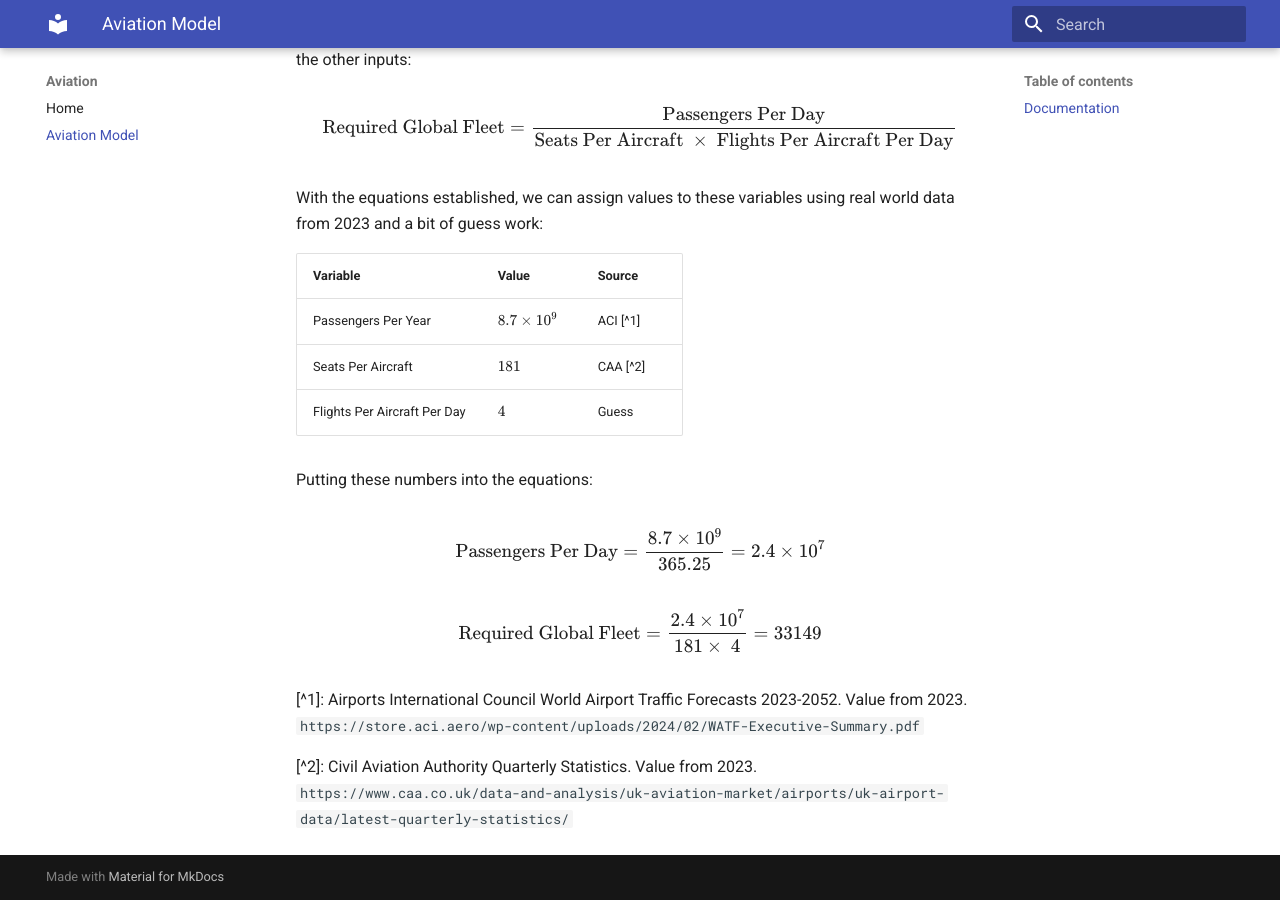
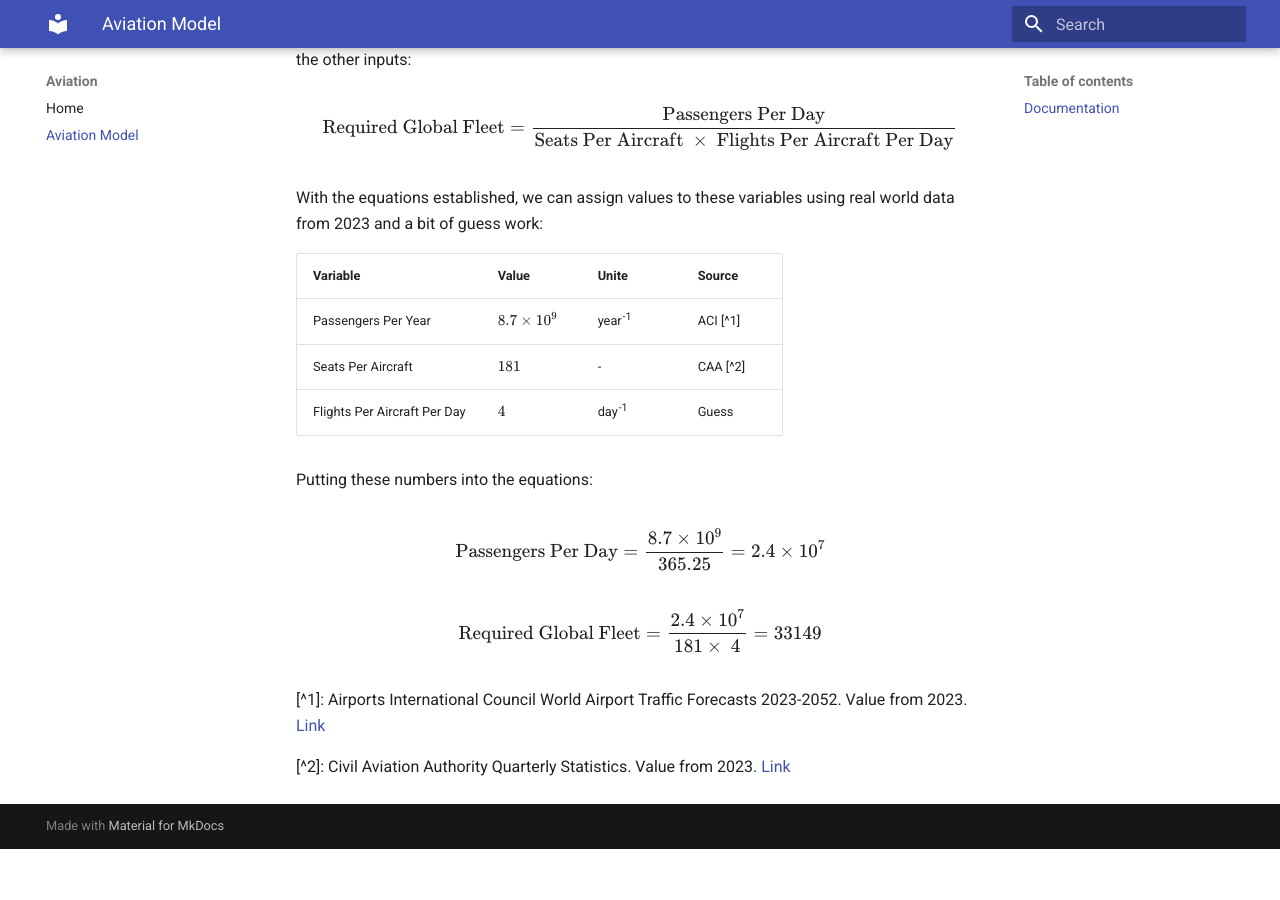
Before and after one commit to petercroookes/aviation, an MkDocs documentation site: the page built from docs/aviation.md, in a window 1280 px wide and 900 px high, scrolled down 518 px. Built offline with MkDocs 1.6.1 and Material for MkDocs 9.7.7, drawn with Linux system fonts in a browser that asks for light colours; after the commit the page ends 1367 px from its top, so only the background shows below that.

Commit message:
Updated docs/aviation.md to include units with caret-superscores

```diff
--- a/docs/aviation.md
+++ b/docs/aviation.md
@@ -17,11 +17,11 @@ $$
 
 With the equations established, we can assign values to these variables using real world data from 2023 and a bit of guess work:
 
-| Variable | Value | Source |
-| -------- | ----- | ------ |
-| Passengers Per Year | $8.7 \times 10^9$ | ACI [^1] |
-| Seats Per Aircraft | $181$ | CAA [^2] |
-| Flights Per Aircraft Per Day | $4$ | Guess |
+| Variable | Value | Unite | Source |
+| -------- | ----- | ----- | ------ |
+| Passengers Per Year | $8.7 \times 10^9$ | year^-1^ | ACI [^1] |
+| Seats Per Aircraft | $181$ | - | CAA [^2] |
+| Flights Per Aircraft Per Day | $4$ | day^-1^ | Guess |
 
 Putting these numbers into the equations:
 
@@ -33,6 +33,6 @@ $$
 \text{Required Global Fleet} = \frac{2.4 \times 10^7}{181 \times\ 4} = 33149
 $$
 
-[^1]: Airports International Council  World Airport Traffic Forecasts 2023-2052. Value from 2023. `https://store.aci.aero/wp-content/uploads/2024/02/WATF-Executive-Summary.pdf`
+[^1]: Airports International Council  World Airport Traffic Forecasts 2023-2052. Value from 2023. [Link](https://store.aci.aero/wp-content/uploads/2024/02/WATF-Executive-Summary.pdf)
 
-[^2]: Civil Aviation Authority Quarterly Statistics. Value from 2023. `https://www.caa.co.uk/data-and-analysis/uk-aviation-market/airports/uk-airport-data/latest-quarterly-statistics/`
+[^2]: Civil Aviation Authority Quarterly Statistics. Value from 2023. [Link](https://www.caa.co.uk/data-and-analysis/uk-aviation-market/airports/uk-airport-data/latest-quarterly-statistics/)
```
